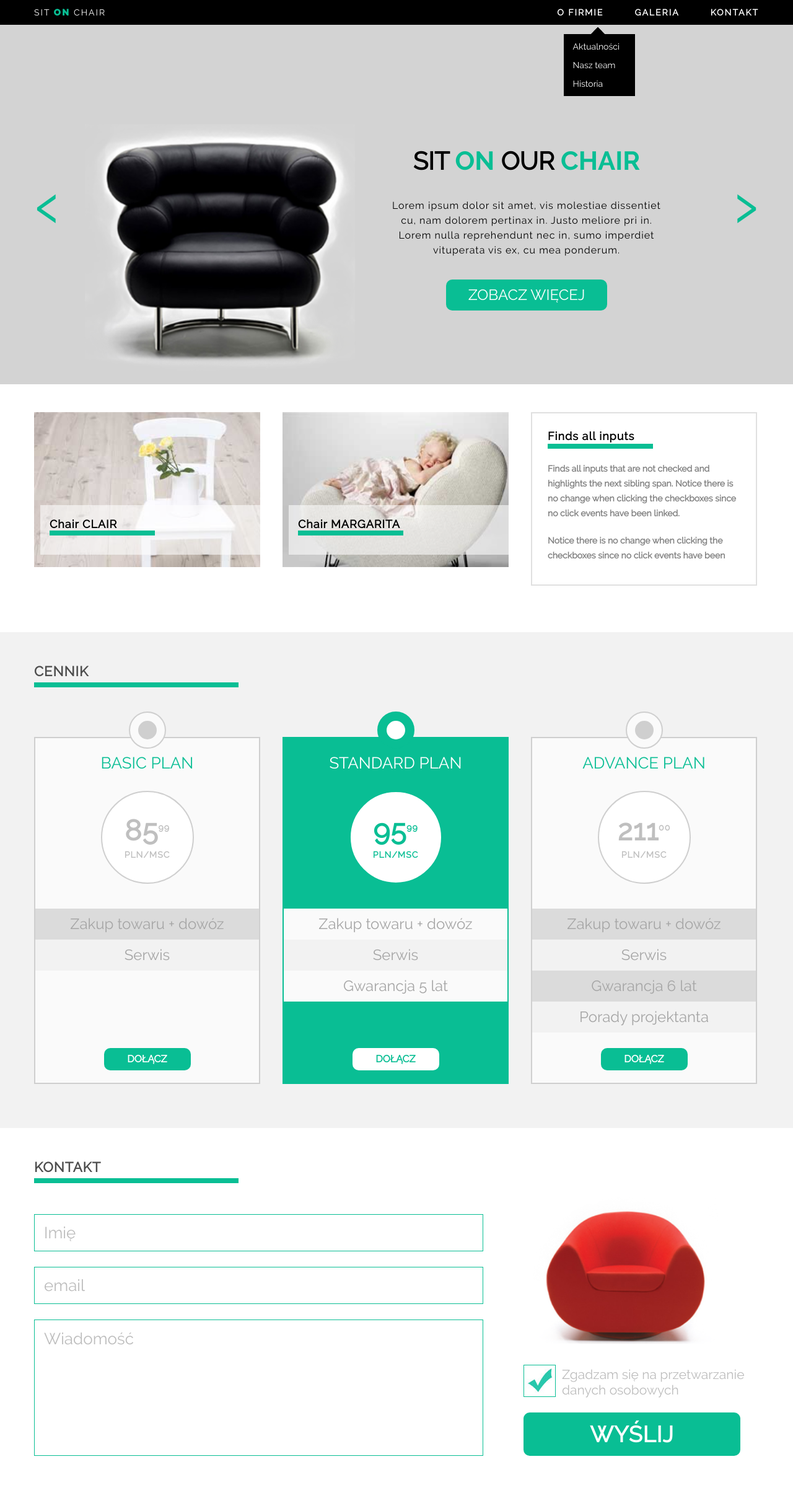
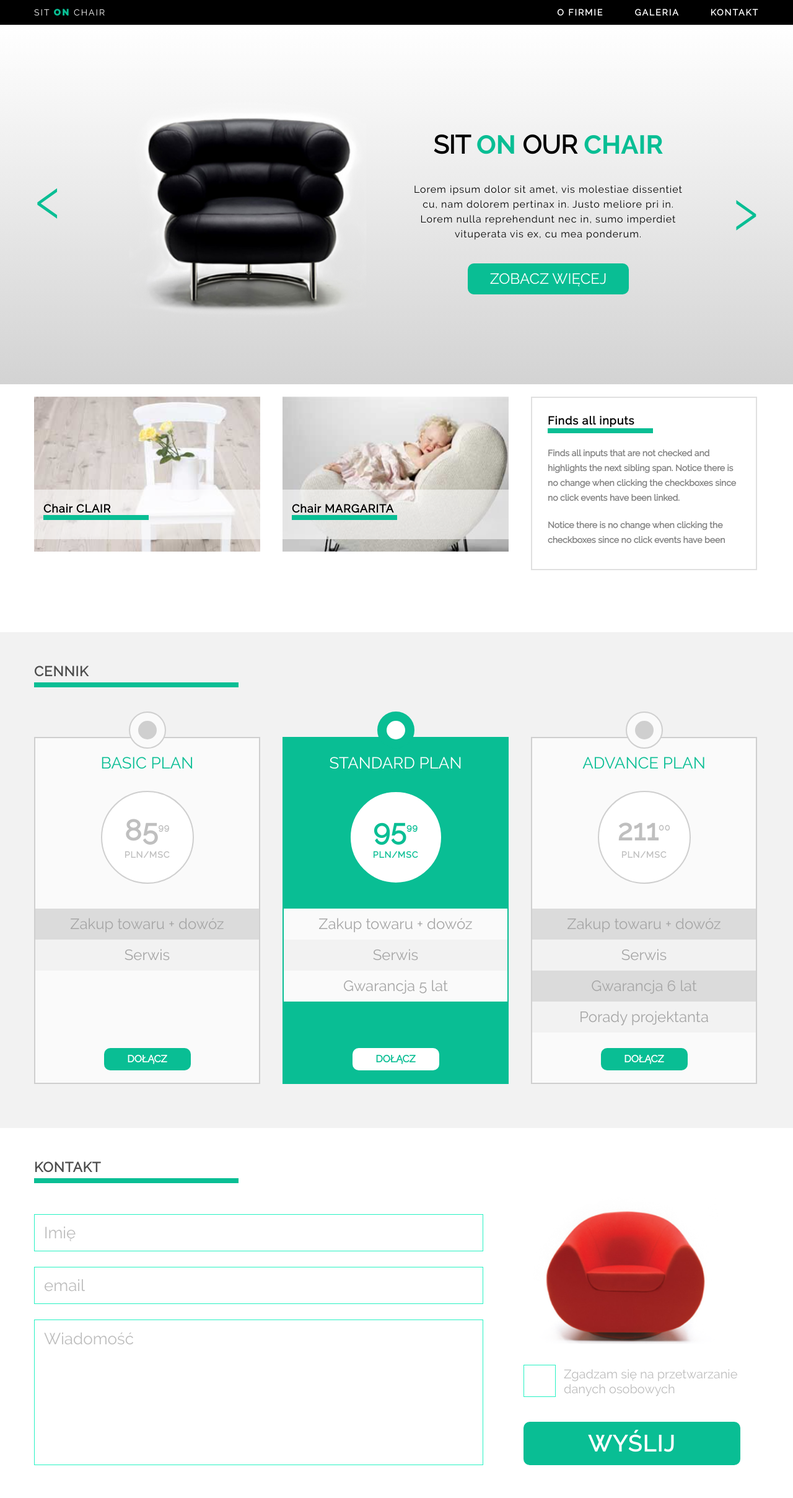
Before and after one commit to anna-olchowik-coderslab/Coders_Lab_first_workshop, a plain HTML site: page index.html in a window 1280 px wide. Shown: the top 2417 px of the page at 62% size. Drawn offline with Linux system fonts and the light colour scheme.

Commit message:
sit on chair skończony wtorek 21.02.2017

```diff
--- a/css/style.css
+++ b/css/style.css
@@ -5,10 +5,9 @@
   box-sizing: border-box;
   list-style-type: none;
 }
-/*add font*/
+/*add fonts*/
 @font-face {
-	font-family: 'Raleway Regular'; /*jak to działa z używaniem różnych czcionek? mam dać im tu inne font-family czy co??*/
-  /*dlaczego mi to nie działa????*/
+	font-family: 'Raleway Regular';
 	src: local('../fonts/Raleway-Regular'),
 		url('../fonts/Raleway-Regular.woff2') format('woff2'),
 		url('../fonts/Raleway-Regular.woff') format('woff');
@@ -78,110 +77,129 @@
   content: "";
   display: table;
 }
-/*main css*/
+/*main styles*/
 body {
   font-family: 'Raleway Regular', Arial, sans-serif;
 }
 section {
   width: 100%;
 }
+.container {
+  width: 1170px;
+  margin: 0 auto;
+}
 header {
   background-color: black;
   height: 40px;
-}
-.container {
-  width: 1170px;
-  margin: 0 auto;
 }
 .logo {
   float: left;
   width: 200px;
 }
-.main-menu {
-  float: right;
+.logo span {
+  color: #09be94;
+  font-family: 'Raleway Black', Arial, sans-serif;
+  font-size: 15px;
 }
-.logo, .main-menu {
+.logo, .main-menu > li {
   color: white;
   text-transform: uppercase;
   font-size: 14px;
   line-height: 40px;
   letter-spacing: 2px;
 }
-.logo span {
-  color: #09be94;
-  font-family: 'Raleway Black', Arial, sans-serif;
-  font-size: 15px;
+nav {
+  float: right;
+  position: relative;
 }
 .main-menu > li{
-  float: right;
+  float: left;
   margin-left: 25px;
   margin-right: 25px;
   font-weight: 600;
 }
-.main-menu > li:first-of-type {
+.main-menu > li:last-of-type {
   margin-right: 0;
 }
+.hover-menu {
+  visibility: hidden;
+  background-color: black;
+  margin-top: 15px;
+  margin-right: 200px;
+  padding: 5px 25px 5px 15px;
+  position: absolute;
+}
+.hover-menu li {
+  line-height: 30px;
+  font-size: 16px;
+  text-transform: none;
+  letter-spacing: 0;
+  color: rgba(255, 255, 255, 0.8);
+}
+/*dzióbek na górze hover-menu*/
 .hover-menu > li:first-of-type::before {
   content: "";
-  width: 20px;
-  height: 20px;
+  width: 0;
+  height: 0;
   position: absolute;
   top: -5px;
   left: 40px;
   transform: rotate(45deg);
-  border-top: 10px solid black;
-  border-left: 10px solid black;
-}
-.hover-menu { /*słabo bo to zwiększa wysokość diva, i przez to kolejną sekcję mam zbyt oddaloną ku dołowi - co można z tym zrobić? jak mi się uda to zmienić, to muszę zwiększyć black chair i napisy w tej sekcji, i zwiększyć marginesy od góry*/
-  /*visibility: hidden;*/
-  background-color: black;
-  margin-top: 15px;
-  margin-right: 200px;
-  padding: 5px 25px 5px 15px;
-  position: relative;
-  float: right;
-  color: white;
-  line-height: 30px;
-  font-size: 14px;
+  border-top: 5px solid black;
+  border-right: 5px solid transparent;
+  border-bottom: 5px solid transparent;
+  border-left: 5px solid black;
 }
 #carrousel {
-  background-color: lightgrey; /*add gradient here*/
+  background-color: lightgrey;
+  background: -webkit-linear-gradient(bottom, lightgrey, white);
+  background: -o-linear-gradient(bottom, lightgrey, white);
+  background: -moz-linear-gradient(bottom, lightgrey, white);
+  background: linear-gradient(bottom, lightgrey, white);
   height: 580px;
 }
-.arrow { /*wrzucić ładniejsze strzałki*/
-  width: 60px;
-  margin-top: 100px;
-  font-size: 120px;
-  font-weight: 300;
+.arrow {
+  margin-top: 200px;
+  font-size: 130px;
+  font-family: 'Raleway Light', Arial, sans-serif;;
+  font-weight: lighter;
   color: #09be94;
+  position: absolute;
 }
 .left-arrow {
-  float: left;
+  /*to tylko po to, żeby strzałka i img na siebie nie nachodziły bo nie chcę żeby się podświetlał obrazek przy klikaniu na strzałkę*/
+  width: 30px;
 }
 .right-arrow {
-  float: right;
+  left: 1180px;
   text-align: right;
 }
-.black-chair { /*dalej powód dla którego w końcu ustawiłam go jako tło --> ten obrazek ma za dużo tła po bokach - czy muszę go wycinać, żeby się wszystko pomieściło tak jak w layoucie? Jest cały czas za mały, ale na stronie zajmuje za dużo miejsca (strzałka po lewej i tekst po prawej muszą być bliżej). To tło jest przezroczyste - czy mam go wrzucić w jakiejś innej warstwie? Ale jak? jako pseudoelement?*/
-  width: 480px;
-  height: 490px;
-  margin-top: 0;
-  float: left;
-  background-image: url("../images/black_chair.png");
-  background-repeat: no-repeat;
-  background-size: cover;
-  background-position: top center;
+.slider ul{
+    list-style: none;
+}
+.slider li{
+    display: none;
+}
+.slider .visible{
+    display: inline-block;
+}
+.image {
+  width: 600px;
+  height: auto;
+  margin-top: 70px;
+  position: absolute;
+  left: 100px;
 }
 .main-text {
-  float: left;
   width: 450px;
-  margin-top: 80px;
-  margin-left: 30px;
+  margin-top: 150px;
+  position: absolute;
+  left: 660px;
   text-align: center;
 }
 h1 {
   text-transform: uppercase;
-  font-size: 40px;
+  font-size: 41px;
   margin-bottom: 36px;
 }
 h1 span {
@@ -212,7 +230,7 @@ h1 span {
 #content {
   height: 400px;
 }
-.box-img { /*czym jest ten margines od góry i od dołu w zewnętrznym divie?? skąd on się bierze??*/
+.box-img {
   width: 365px;
   height: 250px;
   float: left;
@@ -229,10 +247,8 @@ h1 span {
   margin-right: 36px;
 }
 .white-belt {
-  width: 355px;
   height: 80px;
   margin-top: 150px;
-  float: right;
   background-color: rgb(255, 255, 255);
   background-color: rgba(255, 255, 255, 0.57);
 }
@@ -240,13 +256,13 @@ h1 span {
   font-size: 18px;
   font-weight: bold;
   letter-spacing: 1px;
-  margin-top: 20px;
-  margin-left: 15px;
+  padding-top: 20px;
+  padding-left: 15px;
 }
 .white-belt span {
   text-transform: uppercase;
 }
-.green-line { /*tu chyba można skrócić kod - sprawdzić*/
+.green-line {
   width: 170px;
   margin-left: 15px;
 }
@@ -258,7 +274,7 @@ hr {
   height: 280px;
   float: left;
   margin-top: 20px;
-  border: 2px solid #e0e0e0; /*to chyba jednak jest shadow - poprawić*/
+  border: 2px solid #e0e0e0;
 }
 .finds-all-inputs p {
   color: grey;
@@ -293,6 +309,7 @@ hr {
   border: 4px solid #09be94;
   width: 330px;
 }
+/*tu zrobiłam wersję active i not active bo myślałam że będą miały zmieniać style przy klikaniu w nie*/
 /*frame not active start*/
 .frame {
   position: relative;
@@ -403,32 +420,32 @@ table tr:nth-child(even){
 }
 /*frame-active start*/
 .frame.frame-active {
-  border: 2px solid #09be94;/*inny kolor*/
-  background-color: #09be94; /*inny kolor*/
+  border: 2px solid #09be94;
+  background-color: #09be94;
 }
 .frame.frame-active .white-circle {
-  border: 2px solid #09be94; /*inny kolor*/
-  background-color: #09be94; /*inny kolor*/
+  border: 2px solid #09be94;
+  background-color: #09be94;
 }
 .frame.frame-active .grey-circle {
-  border: 2px solid white; /*inny kolor*/
-  background-color: white; /*inny kolor*/
+  border: 2px solid white;
+  background-color: white;
 }
 .frame.frame-active h3 {
-  color: white; /*inny kolor*/
+  color: white;
 }
 .frame.frame-active .price {
-  border: 2px solid #09be94; /*inny kolor*/
+  border: 2px solid #09be94;
 }
 .frame.frame-active .price p {
-  color: #09be94; /*inny kolor*/
+  color: #09be94;
 }
 .frame.frame-active table tr:nth-child(odd){
-  background-color: #fafafa; /*inny kolor*/
+  background-color: #fafafa;
 }
 .frame.frame-active .button-join {
-  color: #09be94; /*inny kolor*/
-  background-color: white; /*inny kolor*/
+  color: #09be94;
+  background-color: white;
 }
 #contact {
   height: 600px;
@@ -437,16 +454,15 @@ table tr:nth-child(even){
   width: 750px;
   float: left;
 }
-.input {
+input, textarea {
   width: 725px;
-  border: 1px solid #09be94; /*zrobić jaśniejszą ramkę*/
+  border: 1px solid #26f2c3;
 }
 .input-text {
   height: 60px;
   font-size: 26px;
   font-family: 'Raleway Regular', Arial, sans-serif;
-  /*jak mam sformatować tekst wpisywany, nie formatując jednocześnie placeholdera????
-  chodzi mi o padding*/
+  padding-left: 15px;
 }
 #name {
   margin-top: 50px;
@@ -456,24 +472,25 @@ table tr:nth-child(even){
   margin-bottom: 25px;
 }
 .input-textarea {
-  height: 220px;
+  height: 235px;
   resize: none;
   font-size: 26px;
   font-family: 'Raleway Regular', Arial, sans-serif;
-  /*wygląda na to, że ustawienie line-height w placeholderze ustawiło mi line-height też podczas wpisywania tekstu :(*/
+  padding-left: 15px;
+  /*padding-top: 20px; nie wiem jak zrobić padding top dla tekstu nie przesuwając jednocześnie placeholdera, tj nadpisać tych stylów dla placeholderów poniżej, ale tylko dla textarea*/
+  /*gdzie mogę w przeglądarce sprawdzić style placeholderów?*/
 }
-
 /*code to style placeholders from http://stackoverflow.com/questions/2610497/change-an-html5-inputs-placeholder-color-with-css*/
 ::-webkit-input-placeholder { /* WebKit, Blink, Edge */
   font-size: 26px;
-  padding-left: 15px;
+  /*padding-left: 15px;*/
   line-height: 60px;
   font-family: 'Raleway Regular', Arial, sans-serif;
   color: #bdbdbd;
 }
 :-moz-placeholder { /* Mozilla Firefox 4 to 18 */
   font-size: 26px;
-  padding-left: 15px;
+  /*padding-left: 15px;*/
   line-height: 60px;
   font-family: 'Raleway Regular', Arial, sans-serif;
   color: #bdbdbd;
@@ -481,7 +498,7 @@ table tr:nth-child(even){
 }
 ::-moz-placeholder { /* Mozilla Firefox 19+ */
   font-size: 26px;
-  padding-left: 15px;
+  /*padding-left: 15px;*/
   line-height: 60px;
   font-family: 'Raleway Regular', Arial, sans-serif;
   color: #bdbdbd;
@@ -489,7 +506,7 @@ table tr:nth-child(even){
 }
 :-ms-input-placeholder { /* Internet Explorer 10-11 */
   font-size: 26px;
-  padding-left: 15px;
+  /*padding-left: 15px;*/
   line-height: 60px;
   font-family: 'Raleway Regular', Arial, sans-serif;
   color: #bdbdbd;
@@ -503,30 +520,53 @@ table tr:nth-child(even){
   margin: 20px 0 30px 15px;
 }
 .data-accept {
-  margin-bottom: 24px;
+  height: 55px;
+  margin-bottom: 37px;
 }
-.data-accept p {
+#agree {
+  float: left;
+  width: 50px;
+  height: 50px;
+}
+.data-accept label {
   float: left;
   width: 300px;
   color: #bdbdbd;
-  font-size: 21px;
+  font-size: 20px;
   margin-top: 3px;
-  margin-left: 10px;
+  margin-left: 15px;
+  position: relative;
 }
-.form-ok {
-  float: left;
-  border: 1px solid #09be94; /*jak to się stanie inputem to border będzie tu niepotrzebny*/
-  padding: 5px 1px 5px 1px;
+#agree::before, #agree::after {
+      border: 1px solid #26f2c3;
+      content: "";
+      display: block;
+      left: 848;
+      height: 50px;
+      position: absolute;
+      width: 50px;
+      top: 2207;
 }
-/*jak zresetować defaultowe ostylowanie formularzy? jak zmienię to na i<input type="submit"> to się włącza shadow itp, a będę musiała to zrobić!*/
+#agree::before {
+      background-color: white;
+}
+#agree::after {
+      background: url('../images/form_ok.jpg') no-repeat center;
+      border: 0;
+      display: none;
+}
+#agree:checked::after {
+    display: block;
+  }
 .button-send {
   width: 350px;
-  height: 70px; /*czemu nie działa wysokość?*/
-  font-size: 22px;
+  height: 70px;
   line-height: 70px;
   font-size: 36px;
   font-weight: 900;
-  letter-spacing: 1px;
+  letter-spacing: 2px;
+  font-family: 'Raleway Regular', Arial, sans-serif;
+  border-width: 0; /*reset ustawień przeglądarki*/
 }
 footer {
   height: 60px;
--- a/index.html
+++ b/index.html
@@ -4,6 +4,7 @@
     <meta charset="UTF-8">
     <title>Sit on our chair</title>
     <link rel="stylesheet" href="./css/style.css" />
+    <script src="js/main.js"></script>
     <meta name="description" content="Meet producent of the best chairs in the world."/>
 </head>
 <body>
@@ -13,31 +14,30 @@
         <p class="logo">
           Sit <span>on</span> chair
         </p>
-        <nav> <!--dlaczego jak dodam tu clearfix to wszystko się psuje?? przecież powinien być! bo main-menu ma ustawiony float-->
+        <nav>
             <ul class="main-menu clearfix">
               <li>
-                Kontakt
+                O firmie
+                <!-- tu jest zagnieżdzone hover-menu -->
+                <ul class="hover-menu">
+                  <li>
+                    Aktualności
+                  </li>
+                  <li>
+                    Nasz team
+                  </li>
+                  <li>
+                    Historia
+                  </li>
+                </ul>
               </li>
               <li>
                 Galeria
               </li>
               <li>
-                O firmie
+                Kontakt
               </li>
             </ul>
-          <div class="clearfix">
-            <ul class="hover-menu">
-              <li>
-                Aktualności
-              </li>
-              <li>
-                Nasz team
-              </li>
-              <li>
-                Historia
-              </li>
-            </ul>
-          </div>
         </nav>
       </div>
     </header>
@@ -47,7 +47,14 @@
       <p class="arrow left-arrow">
         &lsaquo;
       </p>
-      <div class="black-chair">
+      <div class="slider">
+        <!-- nie rozumiem dlaczego ten div wypływa jakby na samą górę sekcji i ma 19px wysokości. cała reszta zawartości sekcji jest o te 19px obniżona. tak samo jest z wcześniejszym divem o klasach "container clearfix". Byłoby super gdybyśmy mogły o tym jakoś porozmawiać. -->
+        <!-- przy klikaniu na strzałki pojawia się dziwne podświetlenie elementów na niebiesko (przy prawej tylko strzałki, przy lewej strzałki i obrazków). Skąd to się bierze, jak to zlikwidować? starałam się zrobić tak, żeby strzałka i obrazek na siebie nie nachodziły, ale to nie pomaga-->
+        <ul>
+            <li><img src="images/black_chair.png" class="image"></li>
+            <li><img src="images/red.png" class="image"></li>
+            <li><img src="images/orange.png" class="image"></li>
+        </ul>
       </div>
       <div class="main-text">
       <h1>Sit <span>on</span> our <span>chair</span></h1>
@@ -187,28 +194,19 @@
       <h2>Kontakt</h2>
       <hr>
       <div class="contact contact-left">
-        <form>
-          <input type="text" name="name-surname" id="name" placeholder="Imię" class="input input-text"><br>
-          <input type="text" name="email" id="email" placeholder="email" class="input input-text"><br>
-          <textarea name="message" id="message" placeholder="Wiadomość" class="input input-textarea"></textarea>
+        <form id="contact-form">
+          <input type="text" name="name-surname" id="name" placeholder="Imię" class="input-text"><br>
+          <input type="text" name="email" id="email" placeholder="email" class="input-text"><br>
+          <textarea name="message" id="message" placeholder="Wiadomość" class="input-textarea"></textarea>
         </form>
       </div>
       <div class="contact contact-right">
         <img src="images/red_chair.png" class="red-chair">
         <div class="data-accept clearfix">
-          <!-- <input type="checkbox" value="data-accept" class="input checkbox"> -->
-          <!-- będzie trzeba zrobić z tego input pewnie ale jak wtedy wrzucić ten obrazek?
-          jako tło nie działa -->
-            <img src="images/form_ok.jpg" class="form-ok">
-          <!-- </input> -->
-          <p>Zgadzam się na przetwarzanie danych osobowych
-          </p>
+          <input type="checkbox" value="data-accept" id="agree">
+          <label for="agree">Zgadzam się na przetwarzanie danych osobowych</label>
         </div>
-        <div class="button button-send">
-          <!-- można nadać mu atrybut form, wtedy nie musi być wewnątrz tagu form
-          oczywiście trzeba zmienić go na input type="submit" -->
-          Wyślij
-        </div>
+        <input type="submit" value="Wyślij" class="button button-send" form="contact-form">
       </div>
     </div>
   </section>
```
Also changed, not shown: js/main.js (added, +52 -0 lines), images/black_chair_crop.png (deleted), images/black_chair_crop2.png (deleted), images/orange.png (added), images/red.png (added).
